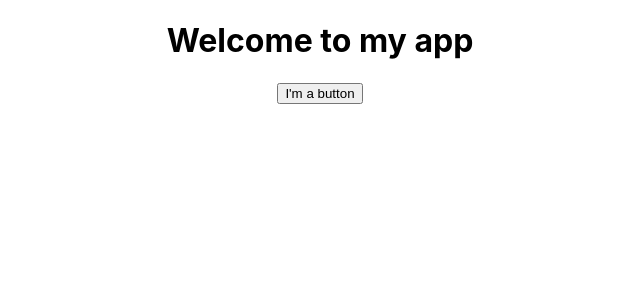
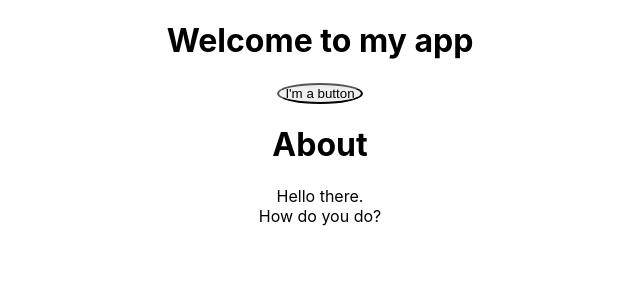
Before and after one commit to josephvt78/react-typescript-app, a React (Create React App) app: page / in a window 1280 px wide. Shown: the top 300 px of the page, without its empty margins (320-960 px from the left). Built offline with nearby package versions, Linux system fonts and the light colour scheme.

Commit message:
Adding Styles

```diff
--- a/src/App.css
+++ b/src/App.css
@@ -36,3 +36,7 @@
     transform: rotate(360deg);
   }
 }
+
+.avatar {
+  border-radius: 50%;
+}
--- a/src/App.tsx
+++ b/src/App.tsx
@@ -5,9 +5,18 @@
 
 function MyButton() {
   return (
-    <button>
+    <button className="avatar" >
       I'm a button
     </button>
+  );
+}
+
+function AboutPage() {
+  return (
+    <>
+      <h1>About</h1>
+      <p >Hello there.<br />How do you do?</p>
+    </>
   );
 }
 
@@ -16,6 +25,7 @@
     <div className="App">
       <h1>Welcome to my app</h1>
       <MyButton/>
+      <AboutPage/>
     </div>
   );
 }
```
